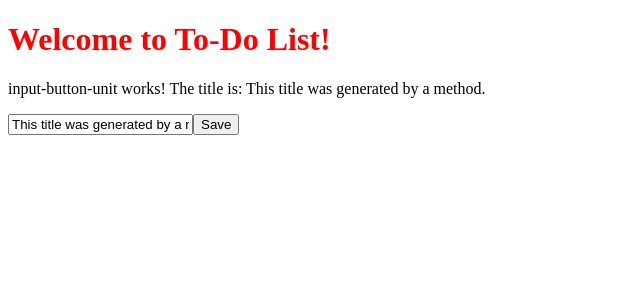
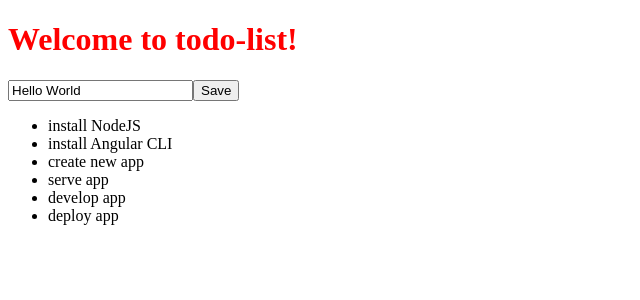
Before and after one commit to hkst17/logos-webTeamAssessment, an Angular app: page / in a window 1280 px wide. Shown: the top 300 px of the page, without its empty margins (0-640 px from the left). Built offline with nearby package versions, Linux system fonts and the light colour scheme.

Commit message:
given list

```diff
--- a/src/app/app.component.ts
+++ b/src/app/app.component.ts
@@ -1,19 +1,31 @@
 import { Component } from '@angular/core';
+import { TodoItem } from './interfaces/todo-item';
 
 @Component({
   selector: 'app-root',
   template: `
     <h1>
-      Welcome to {{title}}!
+      Welcome to {{ title }}!
     </h1>
 
     <app-input-button-unit></app-input-button-unit>
+
+    <ul>
+      <li *ngFor="let todoItem of todoList">
+        <app-todo-item [item]="todoItem"></app-todo-item>
+      </li>
+    </ul>
   `,
   styleUrls: ['./app.component.css']
 })
 export class AppComponent {
-  title = 'To-Do List';
-
-
-
+  title = 'todo-list';
+  todoList: TodoItem[] = [
+    {title: 'install NodeJS'},
+    {title: 'install Angular CLI'},
+    {title: 'create new app'},
+    {title: 'serve app'},
+    {title: 'develop app'},
+    {title: 'deploy app'},
+  ];
 }
--- a/src/app/app.module.ts
+++ b/src/app/app.module.ts
@@ -4,11 +4,13 @@
 import { AppRoutingModule } from './app-routing.module';
 import { AppComponent } from './app.component';
 import { InputButtonUnitComponent } from './input-button-unit/input-button-unit.component';
+import { TodoItemComponent } from './todo-item/todo-item.component';
 
 @NgModule({
   declarations: [
     AppComponent,
-    InputButtonUnitComponent
+    InputButtonUnitComponent,
+    TodoItemComponent
   ],
   imports: [
     BrowserModule,
--- a/src/app/input-button-unit/input-button-unit.component.ts
+++ b/src/app/input-button-unit/input-button-unit.component.ts
@@ -3,13 +3,14 @@
 @Component({
   selector: 'app-input-button-unit',
   template: `
-    <p>
-      input-button-unit works!
-      The title is: {{ generateTitle() }}
-    </p>
 
-    <input [value]="generateTitle()">
-    <button>Save</button>
+    <input #inputElementRef
+    [value]="title"
+    (keyup.enter)="changeTitle($event.target.value)">
+
+    <button (click)="changeTitle(inputElementRef.value)">
+      Save
+    </button>
   `,
   styleUrls: ['./input-button-unit.component.css']
 })
@@ -19,12 +20,9 @@
   constructor() { }
 
   ngOnInit() {
-    setTimeout(() => {
-      this.title = 'This is not the title you are looking for';
-    }, 3000);
   }
 
-  generateTitle(): string {
-    return 'This title was generated by a method.';
+  changeTitle(newTitle: string) {
+    this.title = newTitle;
   }
 }
--- /dev/null
+++ b/src/app/interfaces/todo-item.ts
@@ -0,0 +1,5 @@
+
+export interface TodoItem {
+    title: string;
+    completed?: boolean;
+}
--- /dev/null
+++ b/src/app/todo-item/todo-item.component.html
@@ -0,0 +1 @@
+<p>todo-item works!</p>
--- /dev/null
+++ b/src/app/todo-item/todo-item.component.ts
@@ -0,0 +1,19 @@
+import { Component, OnInit, Input } from '@angular/core';
+import { TodoItem } from './../interfaces/todo-item';
+
+@Component({
+  selector: 'app-todo-item',
+  template: `
+    {{ item.title }}
+  `,
+  styleUrls: ['./todo-item.component.css']
+})
+export class TodoItemComponent implements OnInit {
+  @Input() item: TodoItem;
+
+  constructor() { }
+
+  ngOnInit() {
+  }
+
+}
```
Also changed, not shown: src/app/todo-item/todo-item.component.css (added), 1 other file (tests, documents, lock files or other folders).
